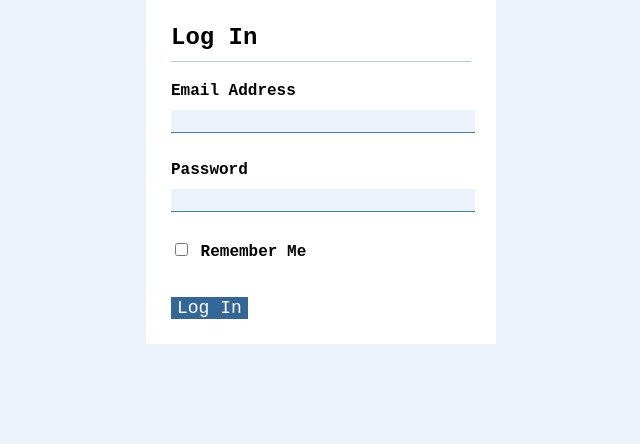
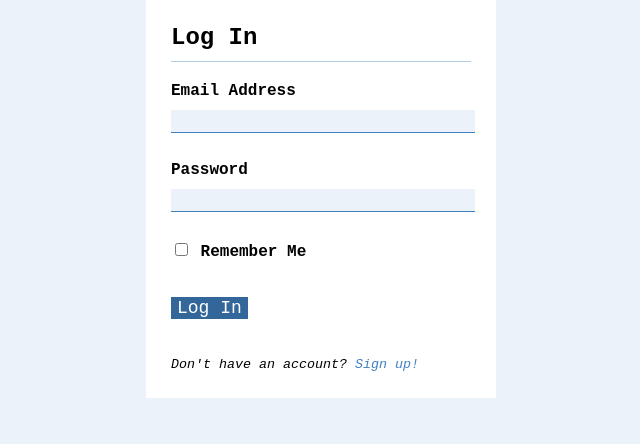
Before and after one commit to davidhammaker/Storc, a Flask app: page /email_login in a window 1280 px wide. Shown: the part 81-525 px from the top of the page, without its empty margins (319-959 px from the left). Run offline with Flask 2, Linux system fonts and the light colour scheme.

Commit message:
Add link to 'sign_up' on 'email_login'

```diff
--- a/storc/templates/login.html
+++ b/storc/templates/login.html
@@ -34,6 +34,10 @@
             <br>
             <br>
             {{ form.submit(class="submit") }}
+            <br>
+            <br>
+            <br>
+            <small><em>Don't have an account? <a href="{{ url_for('sign_up') }}">Sign up!</a></em></small>
         </form>
     </div>
 </div>
```
